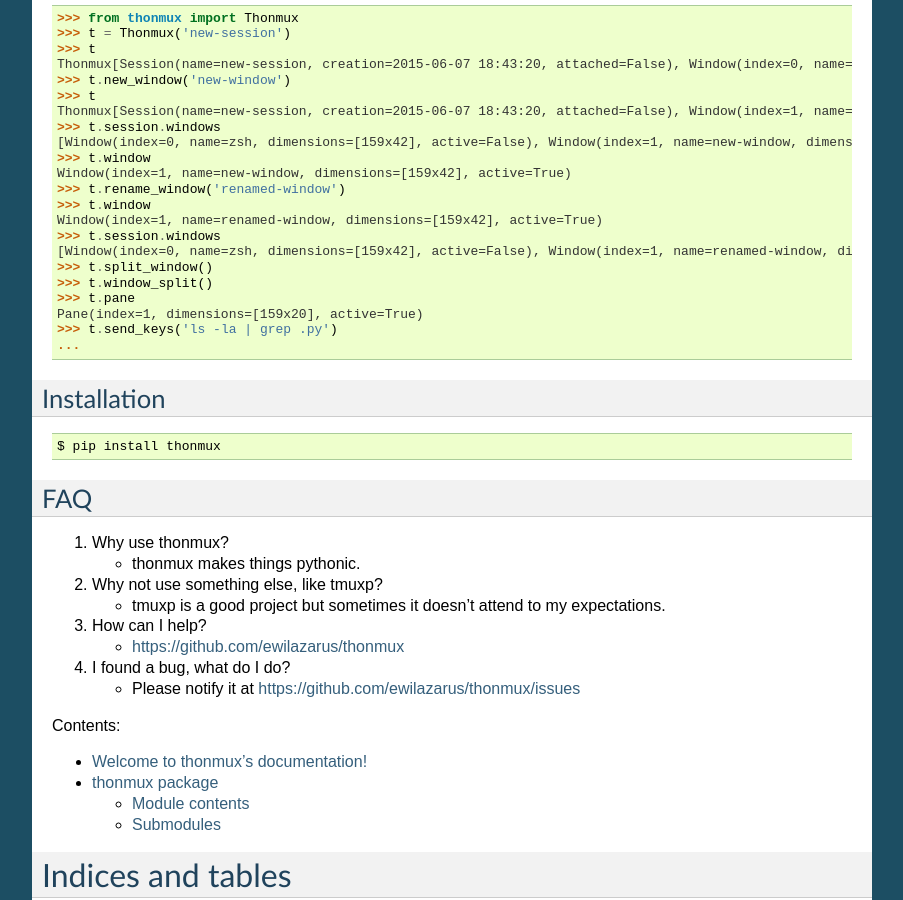
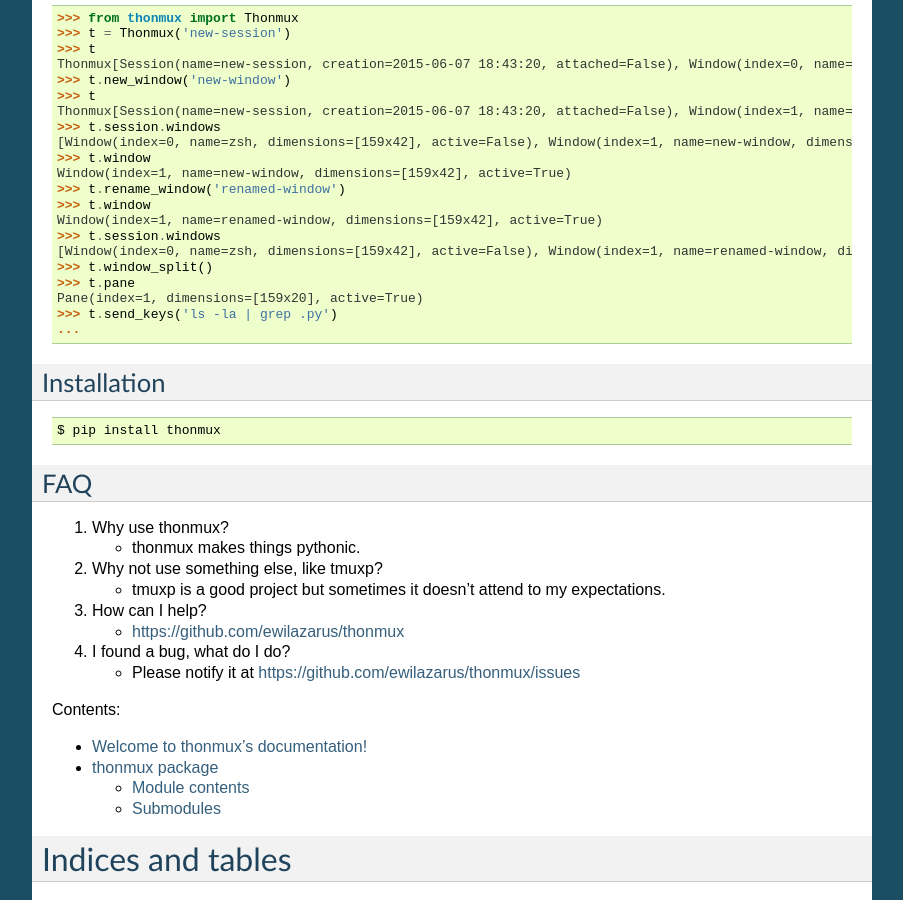
Before and after one commit to ewilazarus/thonmux, a Sphinx documentation site: the page built from docs/source/index.rst, in a window 1280 px wide and 900 px high, scrolled down 657 px. Shown: the whole window, without its empty margins (198-1101 px from the left). Built offline with Sphinx 7.4.7, drawn with Linux system fonts in a browser that asks for light colours.

Commit message:
Documenting

```diff
--- a/docs/source/index.rst
+++ b/docs/source/index.rst
@@ -49,7 +49,6 @@
     Window(index=1, name=renamed-window, dimensions=[159x42], active=True)
     >>> t.session.windows
     [Window(index=0, name=zsh, dimensions=[159x42], active=False), Window(index=1, name=renamed-window, dimensions=[159x42], active=True)]
-    >>> t.split_window()
     >>> t.window_split()
     >>> t.pane
     Pane(index=1, dimensions=[159x20], active=True)
```
